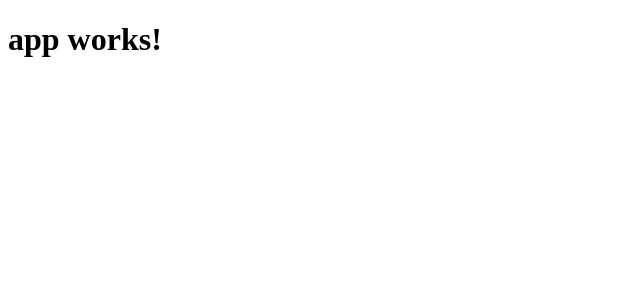
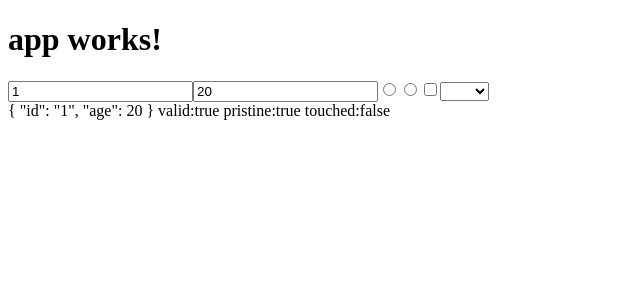
Before and after one commit to zhangkang1521/Angular2-CLI, an Angular app: page / in a window 1280 px wide. Shown: the top 300 px of the page, without its empty margins (0-640 px from the left). Built offline with nearby package versions, Linux system fonts and the light colour scheme.

Commit message:
表单 ngForm ngModel

```diff
--- a/package.json
+++ b/package.json
@@ -5,7 +5,7 @@
   "angular-cli": {},
   "scripts": {
     "ng": "ng",
-    "start": "ng serve",
+    "start": "ng serve --port=4201",
     "lint": "tslint \"src/**/*.ts\"",
     "test": "ng test",
     "pree2e": "webdriver-manager update --standalone false --gecko false",
--- a/src/app/app.component.html
+++ b/src/app/app.component.html
@@ -1,3 +1,4 @@
 <h1>
   {{title}}
 </h1>
+<form-demo></form-demo>
--- a/src/app/app.module.ts
+++ b/src/app/app.module.ts
@@ -4,10 +4,12 @@ import { FormsModule } from '@angular/forms';
 import { HttpModule } from '@angular/http';
 
 import { AppComponent } from './app.component';
+import {FormDemoComponent} from "./form.component";
 
 @NgModule({
   declarations: [
-    AppComponent
+    AppComponent,
+    FormDemoComponent
   ],
   imports: [
     BrowserModule,
--- /dev/null
+++ b/src/app/form-demo.component.html
@@ -0,0 +1,13 @@
+<!-- ngForm 指令可以不用添加，系统默认为所有的form添加 -->
+<form #userForm="ngForm">
+  <input type="text" [(ngModel)]="user.id" name="id">
+  <input type="text" [(ngModel)]="user.age" name="age" #age="ngModel" required>
+  <input type="radio" name="sex" [(ngModel)]="user.sex" value="male">
+  <input type="radio" name="sex" [(ngModel)]="user.sex" value="female">
+  <input type="checkbox" name="lock" [(ngModel)]="user.lock" value="xx">
+  <select name="interestValue" [(ngModel)]="user.interest">
+    <option *ngFor="let interest of interests" [value]="interest.value">{{interest.display}}</option>
+  </select>
+</form>
+{{userForm.value | json}}
+valid:{{age.valid}} pristine:{{age.pristine}} touched:{{age.touched}}
--- /dev/null
+++ b/src/app/form.component.ts
@@ -0,0 +1,23 @@
+import {Component, OnInit} from "@angular/core";
+import {User} from "./user";
+@Component({
+  selector: 'form-demo',
+  templateUrl: './form-demo.component.html'
+})
+
+export class FormDemoComponent implements OnInit{
+
+  user: User;
+  interests;
+
+  ngOnInit(): void {
+    this.user = new User();
+    this.user.id = '1';
+    this.user.username = 'zk';
+    this.user.age = 20;
+    this.interests = [
+      {value: 'read', display: '读书'},
+      {value: 'sport', display: '运动'}
+    ]
+  }
+}
--- /dev/null
+++ b/src/app/user.ts
@@ -0,0 +1,8 @@
+export class User {
+  id: string;
+  username: string;
+  sex: string;
+  age: number;
+  lock: string;
+  interest;
+}
```
